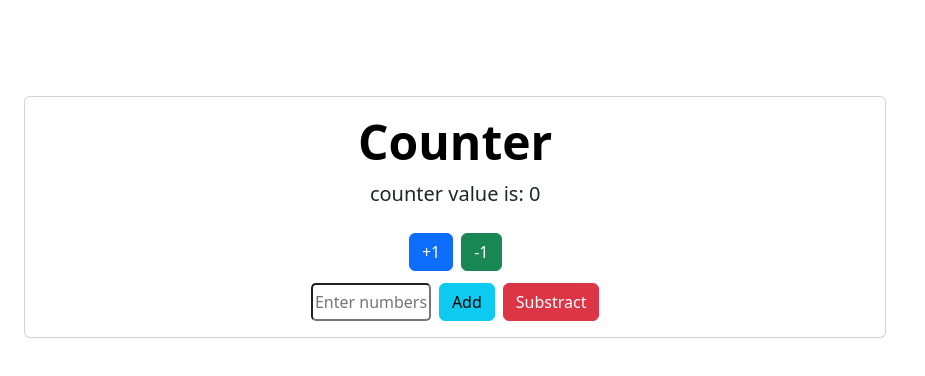
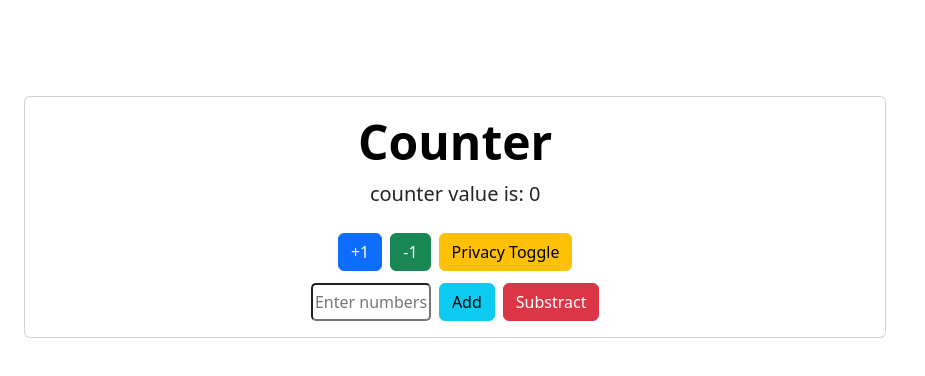
Before and after one commit to dg-codingbapunu/redux-toolkit, a React (Vite) app in the folder only redux/counter/: page / in a window 1280 px wide. Shown: the top 376 px of the page, without its empty margins (0-925 px from the left). Built offline with nearby package versions, Linux system fonts and the light colour scheme.

Commit message:
show privacy message

```diff
--- a/only redux/counter/src/App.jsx
+++ b/only redux/counter/src/App.jsx
@@ -5,14 +5,18 @@ import DisplayCounter from "./components/DisplayCounter";
 import Container from "./Container";
 import Controls from "./components/Controls";
 import "./App.css";
+import { useSelector } from "react-redux";
+import PrivacyMessage from "./components/PrivacyMessage";
 const App = () => {
+  const privacy = useSelector((store) => store.privacy);
   return (
     <>
       <center className="px-4 py-5 my-5 text-center">
         <Container>
           <Header></Header>
           <div className="col-lg-6 mx-auto">
-            <DisplayCounter></DisplayCounter>
+            {privacy ? <PrivacyMessage /> : <DisplayCounter />}
+
             <Controls></Controls>
           </div>
         </Container>
--- a/only redux/counter/src/components/Controls.jsx
+++ b/only redux/counter/src/components/Controls.jsx
@@ -9,6 +9,9 @@ const Controls = () => {
   };
   const handleMinus = () => {
     dispatch({ type: "DECREMENT" });
+  };
+  const handleToggle = () => {
+    dispatch({ type: "PRIVACYTOGGLE" });
   };
   const handleAdd = () => {
     dispatch({
@@ -39,6 +42,14 @@ const Controls = () => {
         <button type="button" className="btn btn-success" onClick={handleMinus}>
           -1
         </button>
+
+        <button
+          type="button"
+          className="btn btn-warning"
+          onClick={handleToggle}
+        >
+          Privacy Toggle
+        </button>
       </div>
       <div className="d-grid gap-2 d-sm-flex justify-content-sm-center top ">
         <input
--- /dev/null
+++ b/only redux/counter/src/components/PrivacyMessage.jsx
@@ -0,0 +1,7 @@
+import React from "react";
+
+const PrivacyMessage = () => {
+  return <p class="lead mb-4">counter is private !!! </p>;
+};
+
+export default PrivacyMessage;
--- a/only redux/counter/src/store/index.js
+++ b/only redux/counter/src/store/index.js
@@ -1,6 +1,7 @@
 import { createStore } from "redux";
 const INITIAL_VALUE = {
   counter: 0,
+  privacy: false,
 };
 
 const counterReducer = (store = INITIAL_VALUE, action) => {
@@ -12,6 +13,8 @@ const counterReducer = (store = INITIAL_VALUE, action) => {
     return { counter: store.counter + Number(action.payload.num) };
   } else if (action.type === "SUBSTRACT") {
     return { counter: store.counter - Number(action.payload.num) };
+  } else if (action.type === "PRIVACYTOGGLE") {
+    return { privacy: !store.privacy };
   }
   return store;
 };
```
